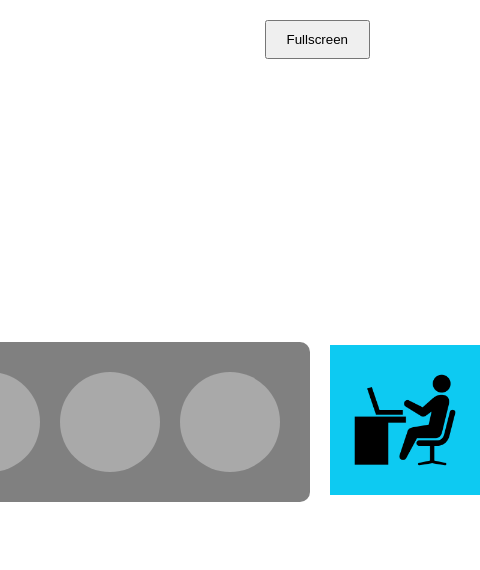
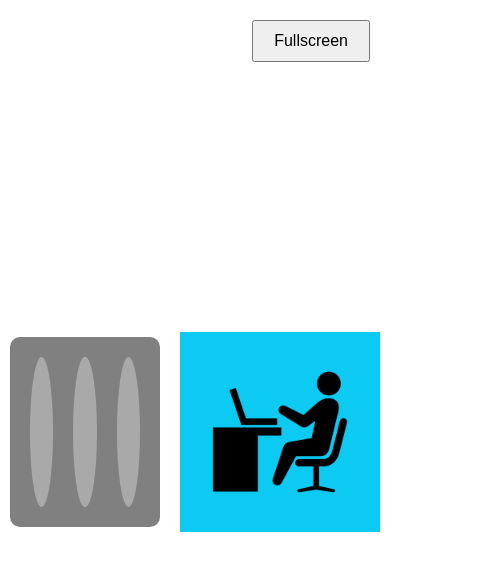
Before and after one commit to ryota37/SignalSync, a React (Create React App) app in the folder signage-app/: page / in a window 390 px wide. Shown: the top 570 px of the page, 480 px wide, since content can reach past the window. Built offline with nearby package versions, Linux system fonts and the light colour scheme.

Commit message:
(WIP) responsive design for horizontal-long display

```diff
--- a/signage-app/src/TrafficLight.js
+++ b/signage-app/src/TrafficLight.js
@@ -1,6 +1,58 @@
 import React, { useState, useEffect } from "react";
 
 const ipaddr = process.env.REACT_APP_IPADDR;
+
+const containerStyle = {
+  display: "flex",
+  alignItems: "center",
+  justifyContent: "center",
+  height: "100vh",
+  padding: "10px",
+};
+
+const trafficLightWrapperStyle = {
+  display: "flex",
+  alignItems: "center",
+  width: "100%",
+  maxWidth: "1200px",
+  gap: "20px",
+};
+
+const trafficLightContainerStyle = {
+  display: "flex",
+  backgroundColor: "gray",
+  padding: "10px",
+  borderRadius: "10px",
+  justifyContent: "space-around",
+  flexGrow: 1,
+};
+
+const lightStyle = (isActive, color) => ({
+  flex: "1 1 100px",
+  maxWidth: "150px",
+  height: "150px",
+  borderRadius: "50%",
+  backgroundColor: isActive ? color : "darkgray",
+  margin: "10px",
+  cursor: "pointer",
+  transition: "background-color 0.3s",
+});
+
+const imageStyle = {
+  width: "200px",
+  height: "200px",
+  cursor: "pointer",
+};
+
+const buttonStyle = {
+  position: "absolute",
+  top: "20px",
+  right: "20px",
+  padding: "10px 20px",
+  fontSize: "16px",
+  cursor: "pointer",
+};
+
 
 function toggleFullScreen() {
   if (!document.fullscreenElement) {
@@ -59,60 +111,30 @@ function TrafficLight() {
   };
 
   return (
-    <div style={{ display: "flex", justifyContent: "center", alignItems: "center", height: "100vh" }}>
-      <div style={{ display: "flex", backgroundColor: "gray", padding: "20px", borderRadius: "10px" }}>
+    <div style={containerStyle}>
+      <div style={trafficLightWrapperStyle}>
+        <div style={trafficLightContainerStyle}>
           <div
-          style={{
-            width: "100px",
-            height: "100px",
-            borderRadius: "50%",
-            backgroundColor: activeLight === "green" ? "green" : "darkgray",
-            margin: "10px",
-            cursor: "pointer",
-          }}
+            style={lightStyle(activeLight === "green", "green")}
             onClick={() => handleLightClick("green")}
           />
           <div
-          style={{
-            width: "100px",
-            height: "100px",
-            borderRadius: "50%",
-            backgroundColor: activeLight === "yellow" ? "yellow" : "darkgray",
-            margin: "10px",
-            cursor: "pointer",
-          }}
+            style={lightStyle(activeLight === "yellow", "yellow")}
             onClick={() => handleLightClick("yellow")}
           />
           <div
-          style={{
-            width: "100px",
-            height: "100px",
-            borderRadius: "50%",
-            backgroundColor: activeLight === "red" ? "red" : "darkgray",
-            margin: "10px",
-            cursor: "pointer",
-          }}
+            style={lightStyle(activeLight === "red", "red")}
             onClick={() => handleLightClick("red")}
           />
         </div>
-      <div style={{ marginLeft: "20px" }}>
         <img
-          src={workRestState === "work" ? "/work.png" : "/rest.png"}
+          src={workRestState === "work" ? "work.png" : "rest.png"}
           alt={workRestState}
-          style={{ width: "150px", height: "150px" }}
+          style={imageStyle}
           onClick={handleWorkRestClick}
         />
       </div>
-      <button
-        style={{
-          position: "absolute",
-          top: "20px",
-          right: "20px",
-          padding: "10px 20px",
-          cursor: "pointer",
-        }}
-        onClick={toggleFullScreen}
-      >
+      <button style={buttonStyle} onClick={toggleFullScreen}>
         Fullscreen
       </button>
     </div>
```
Lines whose indentation alone changed are shown as unchanged.
